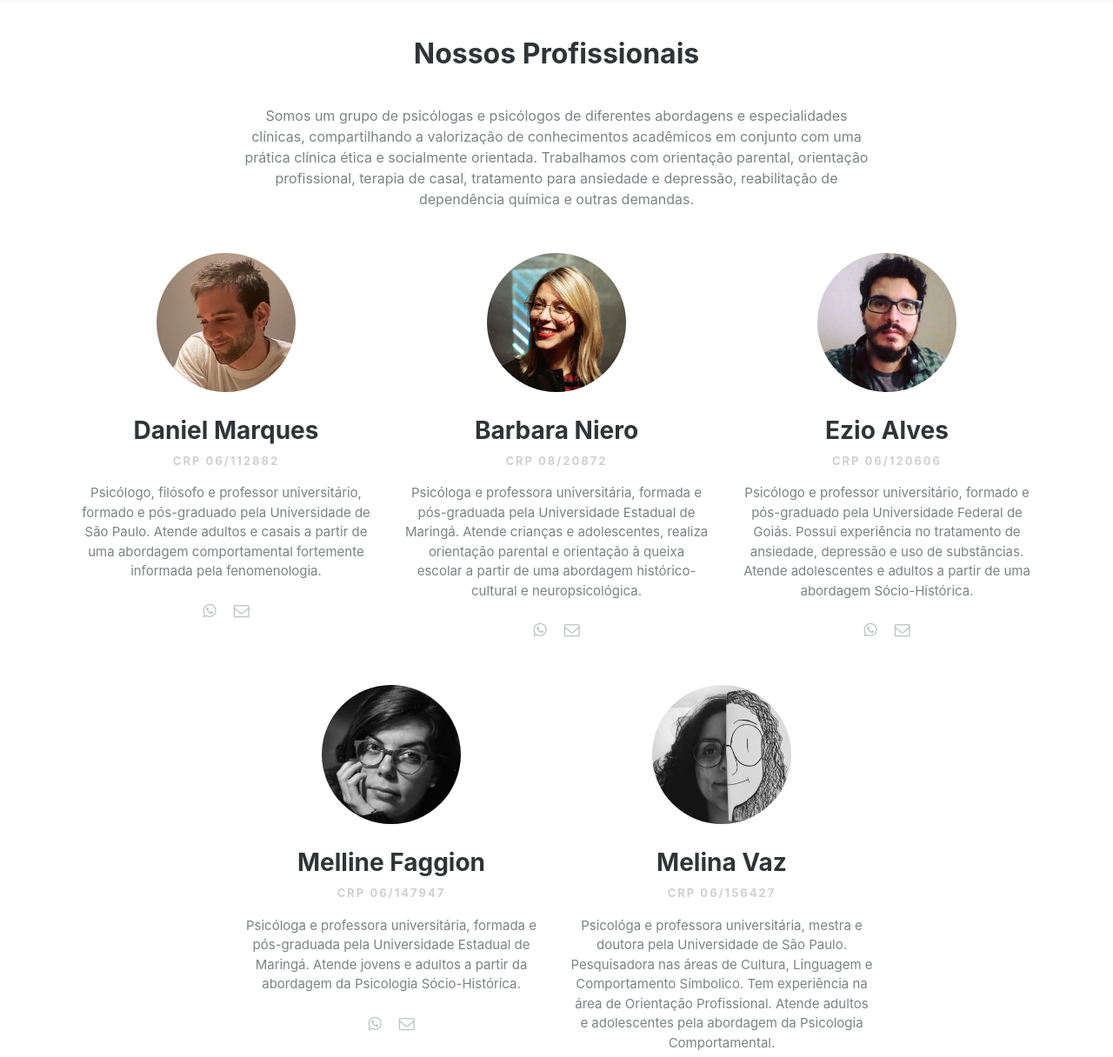
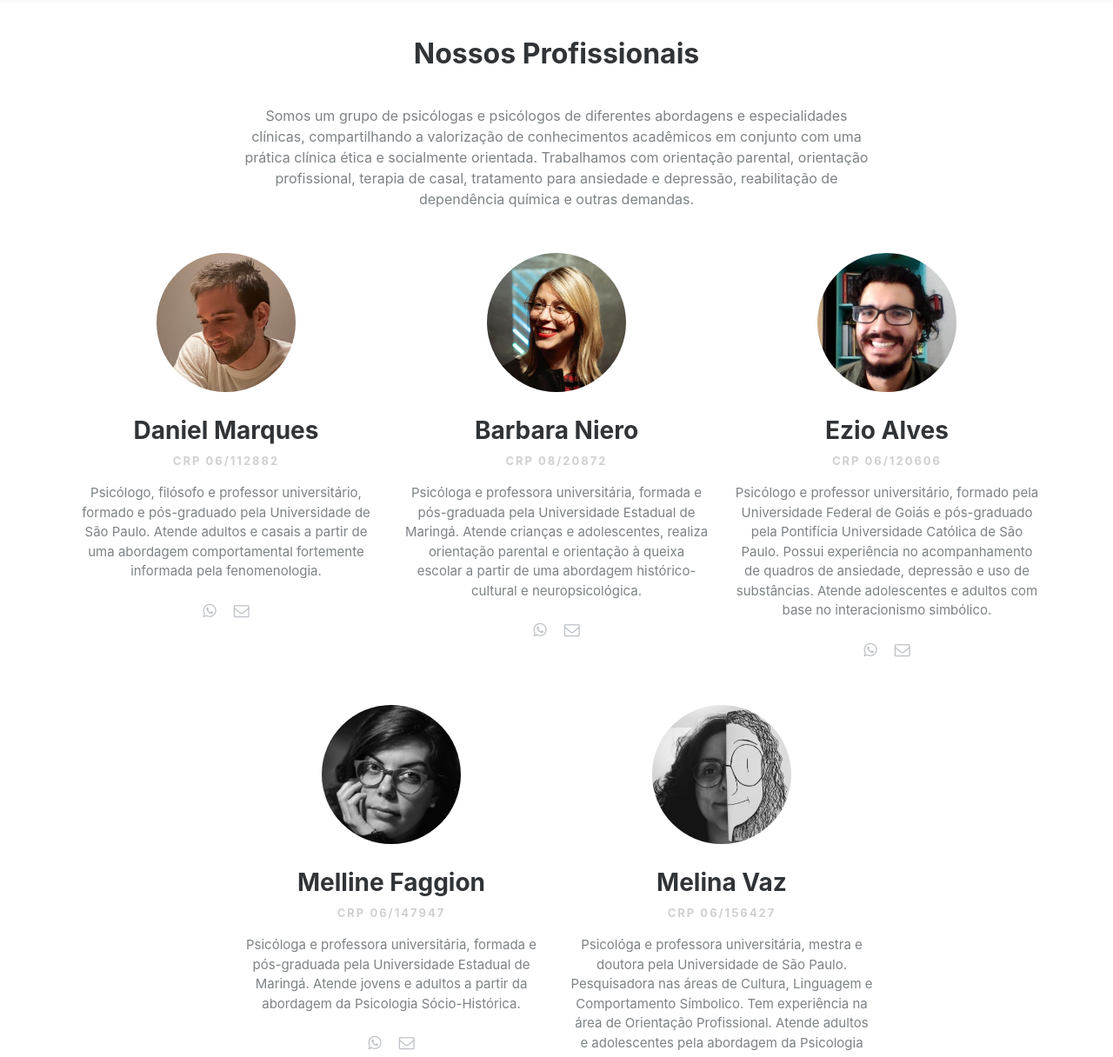
Before and after one commit to dbmrq/guata, a plain HTML site: page index.html in a window 1280 px wide. Shown: the part 932-2148 px from the top of the page at 87% size. Drawn offline with Linux system fonts and the light colour scheme; a web font is replaced by a local one.

Commit message:
Automatic update

```diff
--- a/index.html
+++ b/index.html
@@ -102,11 +102,11 @@
                         e neuropsicológica. </p>
                     <div class="social"><a href="https://api.whatsapp.com/send?phone=554488281586"><i class="fa fa-whatsapp"></i></a><a href="mailto:barbara@clinicaguata.com"><i class="fa fa-envelope-o"></i></a></div>
                 </div>
-                <div class="col-md-6 col-lg-4 item"><img class="rounded-circle" src="assets/img/WhatsApp%20Image%202021-02-27%20at%2013.48.44.jpeg">
+                <div class="col-md-6 col-lg-4 item"><img class="rounded-circle" src="assets/img/WhatsApp%20Image%202021-03-22%20at%2017.13.26.jpeg">
                     <h3 class="name">Ezio Alves</h3>
                     <p class="title">CRP 06/120606</p>
-                    <p class="description">Psicólogo e professor universitário, formado e pós-graduado pela Universidade Federal de Goiás. Possui experiência no tratamento de ansiedade, depressão e uso de substâncias. Atende adolescentes e adultos a partir de uma abordagem
-                        Sócio-Histórica. </p>
+                    <p class="description">Psicólogo e professor universitário, formado pela Universidade Federal de Goiás e pós-graduado pela Pontifícia Universidade Católica de São Paulo. Possui experiência no acompanhamento de quadros de ansiedade, depressão e uso de substâncias.
+                        Atende adolescentes e adultos com base no interacionismo simbólico.</p>
                     <div class="social"><a href="https://api.whatsapp.com/send?phone=5511949957161"><i class="fa fa-whatsapp"></i></a><a href="mailto:ezio@clinicaguata.com"><i class="fa fa-envelope-o"></i></a></div>
                 </div>
                 <div class="col-md-6 col-lg-4 item"><img class="rounded-circle" src="assets/img/WhatsApp%20Image%202021-02-27%20at%2014.16.44.jpeg">
@@ -143,6 +143,8 @@
             <div class="intro">
                 <h2 class="text-center">Perguntas Frequentes</h2>
                 <p class="text-center">Antes de entrar em contato, confira algumas das dúvidas que recebemos com mais frequência.</p>
+                <h4>Qual é o valor das consultas?</h4>
+                <p>O valor pode ser negociado diretamente com o profissional escolhido. Use os ícones de contato em nossas descrições ou envie uma mensagem e entraremos em contato!</p>
                 <h4>A clínica aceita algum plano de saúde?</h4>
                 <p>No momento, trabalhamos apenas com atendimentos particulares, mas emitimos recibos para a solicitação de reembolsos com os melhores planos de saúde.</p>
                 <h4>Como solicito o reembolso da minha sessão?</h4><p>Se o seu plano de saúde oferece reembolsos, estamos prontos para fornecer todos os documentos necessários à sua solicitação. Para sua conveniência, acesse os links abaixo e consulte os valores oferecidos por alguns dos planos mais comuns:</p>
```
Also changed, not shown: assets/img/WhatsApp Image 2021-03-22 at 17.13.26.jpeg (added).
